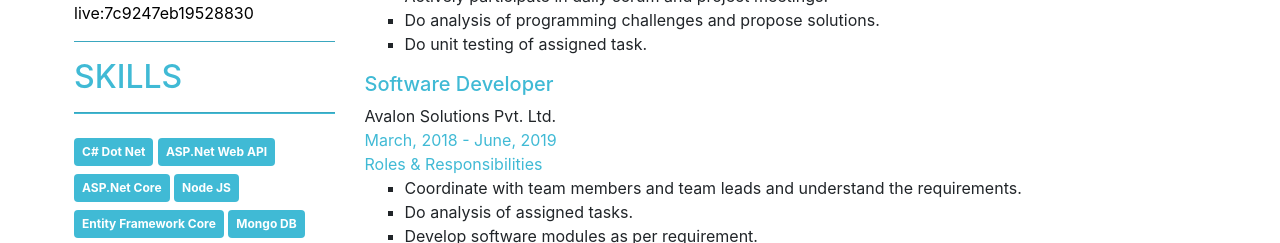
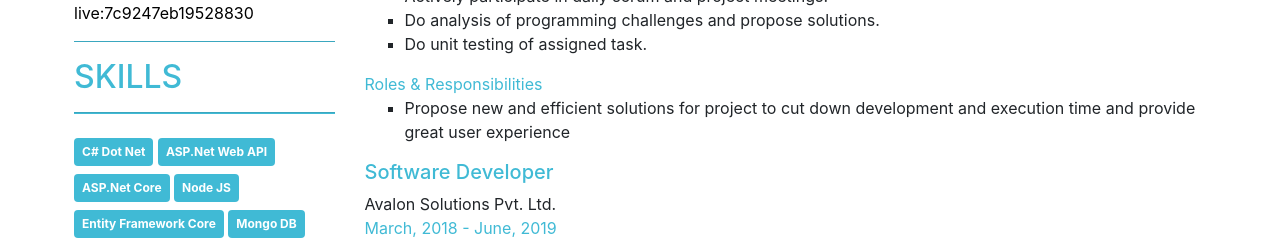
Before and after one commit to sharmaabhilash/resume, a plain HTML site: page index.html in a window 1280 px wide. Shown: the part 533-776 px from the top of the page. Drawn offline with Linux system fonts and the light colour scheme.

Commit message:
Update index.html

```diff
--- a/index.html
+++ b/index.html
@@ -187,6 +187,15 @@
                 </li>
               </ul>
             </div>
+            <span class="title">Roles & Responsibilities</span>
+		  <div>
+			  <ul>
+				  <li>
+				  Propose new and efficient solutions for project to cut down development and execution time
+and provide great user experience
+				  </li>
+			  </ul>
+		  </div>
             <div>
               <h5 class="title">Software Developer</h5>
               <span class="">Avalon Solutions Pvt. Ltd.</span><br />
```
